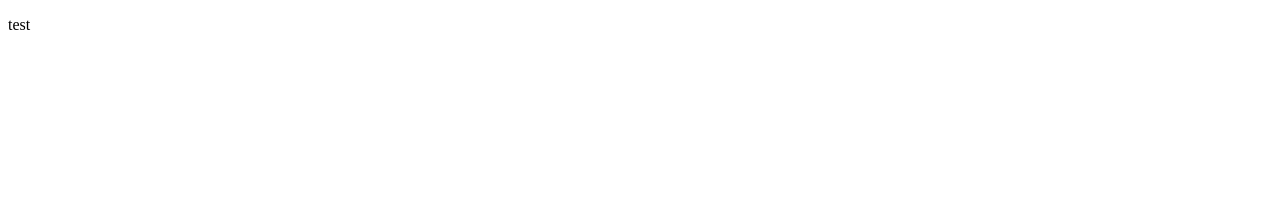
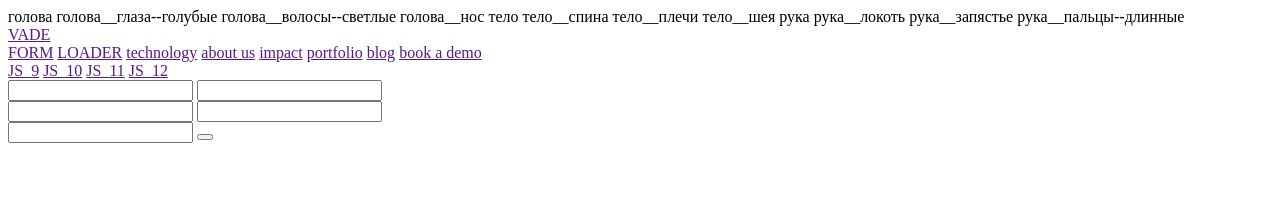
Before and after one commit to Hlepa-Hlepa/lab_1-BEM, a plain HTML site: page index.html in a window 1280 px wide. Drawn offline with Linux system fonts and the light colour scheme.

Commit message:
ЗД - 1 2 3

```diff
--- a/index.html
+++ b/index.html
@@ -8,7 +8,87 @@
 </head>
 <body>
 
-    <p>test</p>
+    голова
+        голова__глаза--голубые
+        голова__волосы--светлые
+        голова__нос
+    тело
+        тело__спина
+        тело__плечи
+        тело__шея
+    рука
+        рука__локоть
+        рука__запястье
+        рука__пальцы--длинные
+
+<header class="header">
+        <nav class="header_nav">
+            <div class="header_logo"><a href="">VADE</a></div>
+            <div class="box">
+            <div class="nav_box_menu">
+                <a class="header__item_1" href="">FORM</a>
+                <a class="header__item_1" href="">LOADER</a>
+                <a class="header__item_1" href="">technology</a>
+                <a class="header__item_1" href="">about us</a>
+                <a class="header__item_1" href="">impact</a>
+                <a class="header__item_1" href="">portfolio</a>
+                <a class="header__item_1" href="">blog</a>
+                <a class="header__item_2" href="">book a demo</a>
+            </div>
+            <div class="nav_box_JS">
+                <a class="header__item_1" href="">JS_9</a>
+                <a class="header__item_1" href="">JS_10</a>
+                <a class="header__item_1" href="">JS_11</a>
+                <a class="header__item_1" href="">JS_12</a>
+            </div>
+        </div>
+    </nav>
+</header>
+
+<!-- header.header>nav.header_nav>.header_logo>a^(.box>(.nav_box_menu>a.header__item_1*7+a.header__item_2)+(.nav_box_JS>a.header__1*4))-->
+
+<form action="" class="form">
+    <input type="text" class="form_name">
+    <input type="text" class="form_email">
+    <div class="form_company_position">
+        <input type="text" class="form_company">
+        <input type="text" class="form_position">
+    </div>
+    <input type="text" class="comment">
+    <button class="btn"></button>
+</form>
+
+<!-- form.form>input.form_name+input.form_email+.form_company_position>input.form_company+input.form_position^input.comment+button.btn -->
+
+<div class="card">
+    <div class="box_card">
+        <img src="" alt="" class="card_prica">
+        <img src="" alt="" class="card_prica">
+        <img src="" alt="" class="card_prica">
+        <img src="" alt="" class="card_prica">
+    </div>
+    <div class="box_card">
+        <img src="" alt="" class="card_prica">
+        <img src="" alt="" class="card_prica">
+        <img src="" alt="" class="card_prica">
+        <img src="" alt="" class="card_prica">
+    </div>
+</div>
+
+<!-- .card>.box_card>img.card_prica*4^.box_card>img.card_prica*4 -->
+
+<div class="Block_foto_text">
+    <div class="Block_img">
+        <img src="" alt="" class="Picture">
+        <div class="Loader"></div>
+    </div>
+    <div class="Block_text">
+        <h5 class="Headline"></h5>
+        <p></p>
+    </div>
+</div>
+
+<!-- .Block_foto_text>.Block_img>img.Picture+.Loader^.Block_text>h5.Headline+p -->
 
 </body>
 </html>
```
